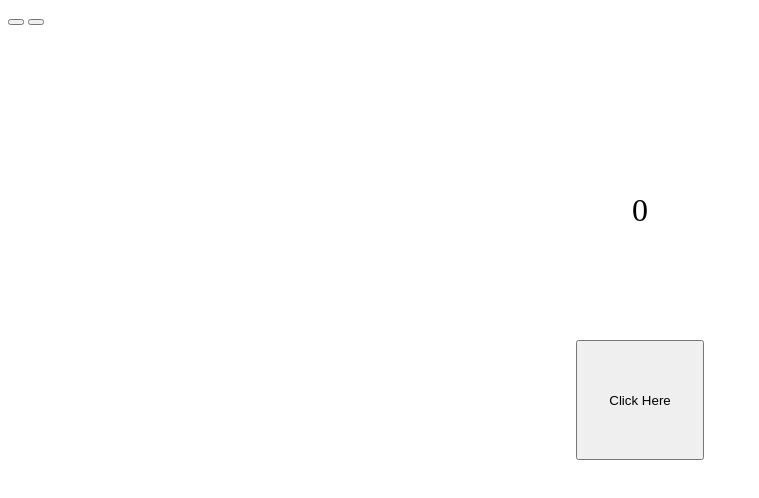
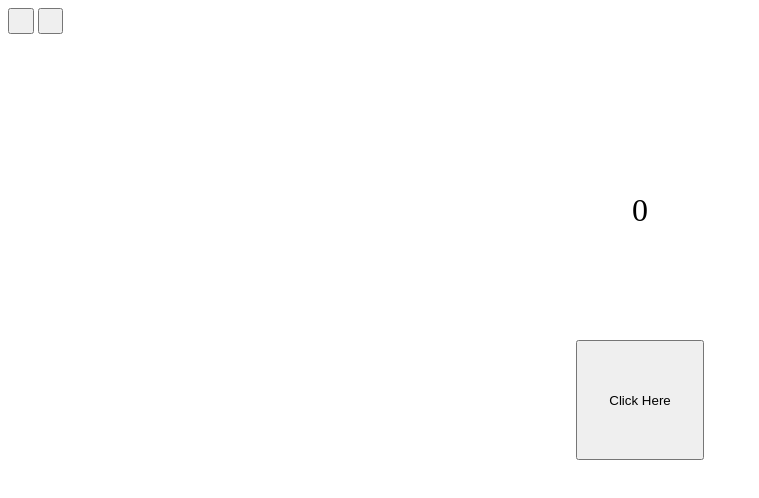
Before and after one commit to looserty1/danish-clicker, a plain HTML site: page index.html in a window 1280 px wide. Shown: the whole page, without its empty margins (0-759 px from the left). Drawn offline with Linux system fonts and the light colour scheme.

Commit message:
Update index.html

```diff
--- a/index.html
+++ b/index.html
@@ -1,6 +1,10 @@
 <head>
   <title>Danish Clicker</title>
   <style>
+    button {
+      height: 2vw;
+      width: 2vw;
+    }
     #danish {
       position: absolute;
       height: 15vh;
```
